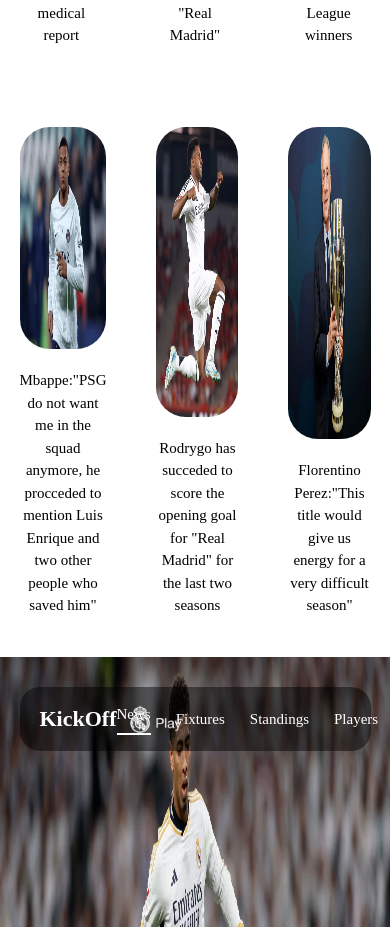
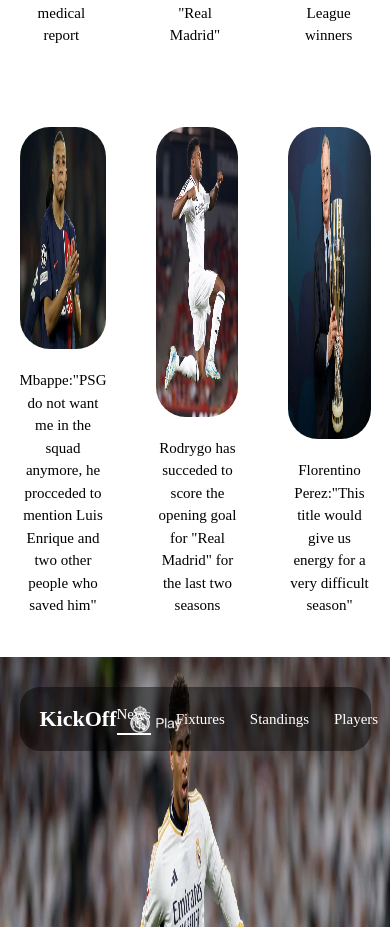
Before and after one commit to aycode7/kickoff-santiagobernabeu, a Next.js app: page / in a window 390 px wide. Shown: the part 1421-2348 px from the top of the page. Built offline with nearby package versions, Linux system fonts and the light colour scheme.

Commit message:
mobile_background_image

```diff
--- a/src/app/components/Homepage.jsx
+++ b/src/app/components/Homepage.jsx
@@ -13,7 +13,6 @@
 import perez from './Image/Perez.jpg'
 import kylian from './Image/kylian.jpg'
 import rodrygo from './Image/rodrygo.jpg'
-import mbappe from './Image/mbappe.jpeg'
 import mobile_background_img from './Image/mobile_background.jpg'
 
 const Homepage = () => {
@@ -171,7 +170,7 @@
 
           <div className="ctn">
             <div className="left">
-              <Image className='img' src={mbappe} alt='militao' priority />
+              <Image className='img' src={kylian} alt='militao' priority />
 
               <h2 style={{marginTop:'20px', fontSize:'15px'}}>Mbappe:"PSG do not want me in the squad anymore, he procceded to mention Luis Enrique and two other people who saved him"</h2>
 
```
